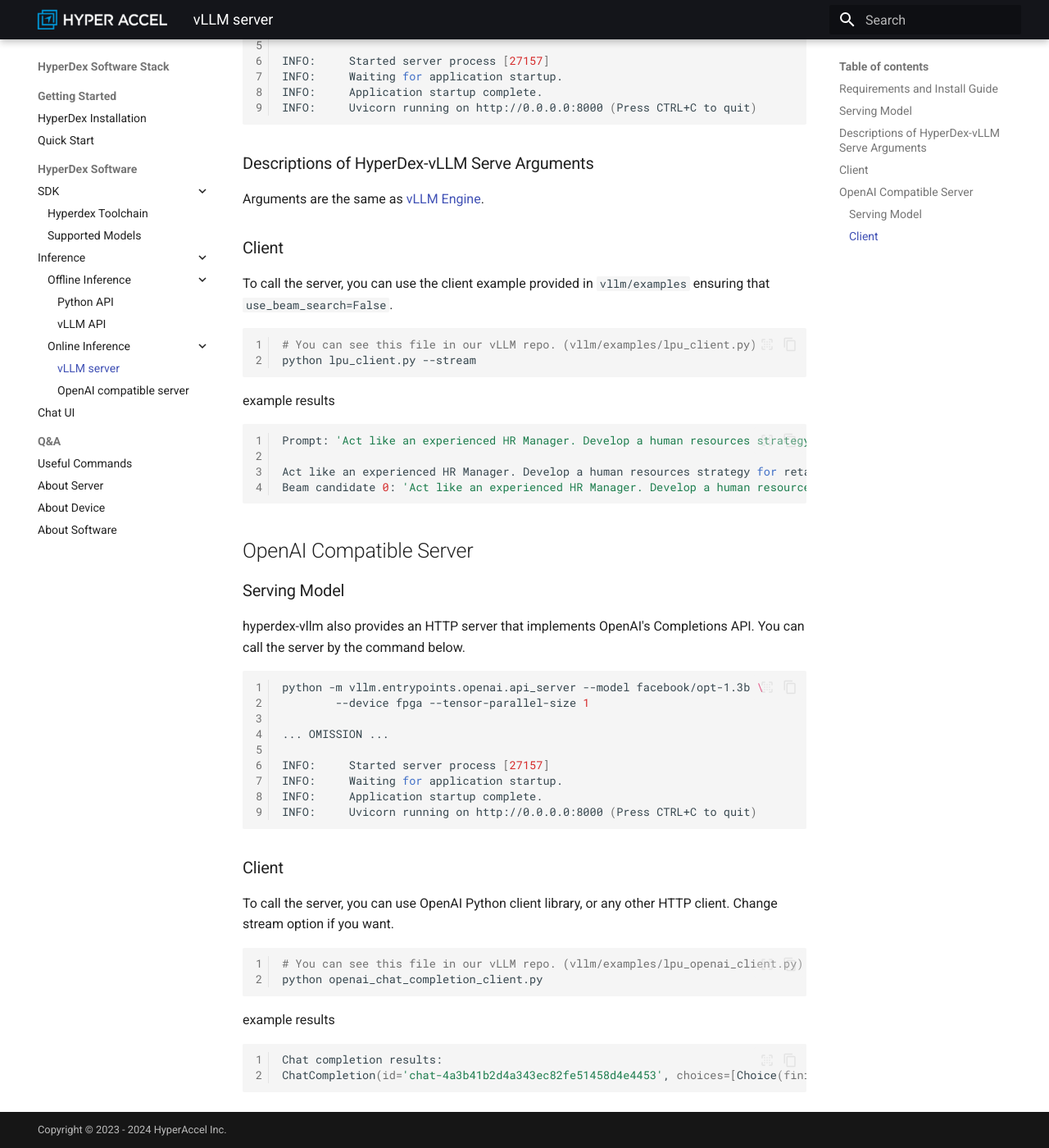
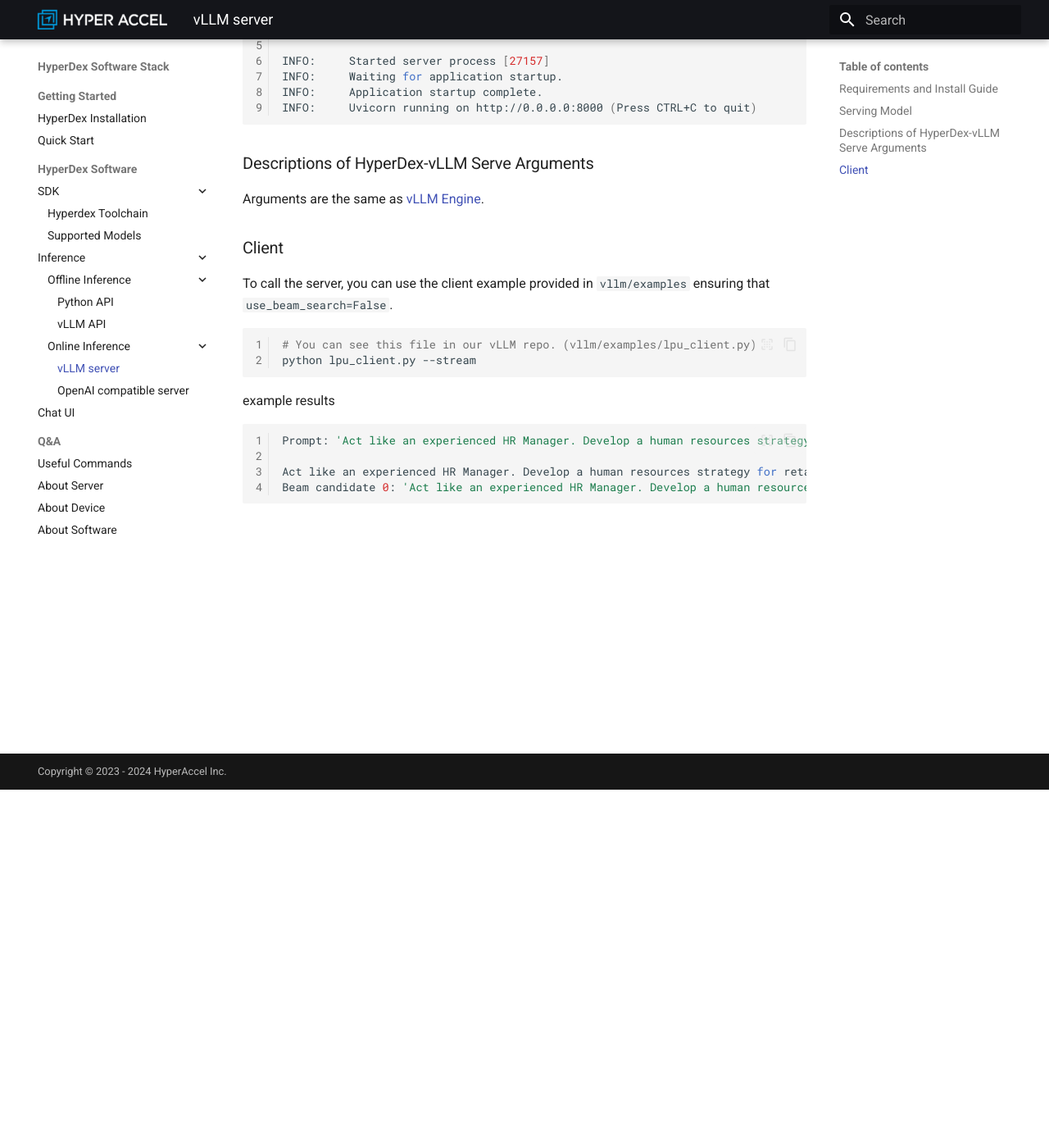
Before and after one commit to Hyper-Accel/docs, an MkDocs documentation site: the page built from docs/Online_Inference.md, in a window 1280 px wide and 1400 px high, scrolled down 437 px. Shown: the whole window at 82% size. Built offline with MkDocs 1.6.1 and Material for MkDocs 9.7.7, drawn with Linux system fonts in a browser that asks for light colours.

Commit message:
"[PROD-14] add online inference pages "

````diff
--- a/docs/Online_Inference.md
+++ b/docs/Online_Inference.md
@@ -3,7 +3,7 @@
 -->
 
 ### Requirements and Install Guide
-Requirements and Install Guide is same as[ vLLM API](./vllm_api.md).
+Requirements and Install Guide is same as[ vLLM API](./Offline_Inference.md).
 
 
 ### Serving Model
@@ -24,7 +24,7 @@
 ```
 
 ### Descriptions of HyperDex-vLLM Serve Arguments
-Arguments are the same as [vLLM Engine](./vllm_api.md).
+Arguments are the same as [vLLM Engine](./Offline_Inference.md).
 
 
 ### Client
@@ -42,36 +42,3 @@
 Act like an experienced HR Manager. Develop a human resources strategy for retaining top talents in a competitive industry. Industry: (e.g Energy( Workforce: (e,g 550) Style: (e.g Formal) Tone: (e.g Convincing)
 Beam candidate 0: 'Act like an experienced HR Manager. Develop a human resources strategy for retaining top talents in a competitive industry. Industry: (e.g Energy( Workforce: (e,g 550) Style: (e.g Formal) Tone: (e.g Convincing) Length: (e.g 2 pages) 1. Introduction 2. Current Situation 3. Retention Strategy 4. Implementation Plan 5. Conclusion 6. References 7.'
 ```
-
-
-
-## OpenAI Compatible Server
-
-### Serving Model
-
-hyperdex-vllm also provides an HTTP server that implements OpenAI's Completions API. You can call the server by the command below.
-```shell linenums="1"
-python -m vllm.entrypoints.openai.api_server --model facebook/opt-1.3b \
-        --device fpga --tensor-parallel-size 1
-
-... OMISSION ...
-
-INFO:     Started server process [27157]
-INFO:     Waiting for application startup.
-INFO:     Application startup complete.
-INFO:     Uvicorn running on http://0.0.0.0:8000 (Press CTRL+C to quit)
-```
-
-### Client
-
-To call the server, you can use OpenAI Python client library, or any other HTTP client. Change stream option if you want.
-
-```shell linenums="1"
-# You can see this file in our vLLM repo. (vllm/examples/lpu_openai_client.py)
-python openai_chat_completion_client.py
-```
-example results
-```shell linenums="1"
-Chat completion results:
-ChatCompletion(id='chat-4a3b41b2d4a343ec82fe51458d4e4453', choices=[Choice(finish_reason='stop', index=0, logprobs=None, message=ChatCompletionMessage(content='The 2020 World Series was played at Globe Life Field in Arlington, Texas. Due to the COVID-19 pandemic, the series was played in a neutral site instead of the traditional home field advantage.', refusal=None, role='assistant', annotations=None, audio=None, function_call=None, tool_calls=[]), stop_reason=None)], created=1754904729, model='MLP-KTLim/llama-3-Korean-Bllossom-8B', object='chat.completion', service_tier=None, system_fingerprint=None, usage=CompletionUsage(completion_tokens=42, prompt_tokens=59, total_tokens=101, completion_tokens_details=None, prompt_tokens_details=None), prompt_logprobs=None)
-```
````
Also changed, not shown: docs/Online_Inference_openai.md (added, +39 -0 lines).
